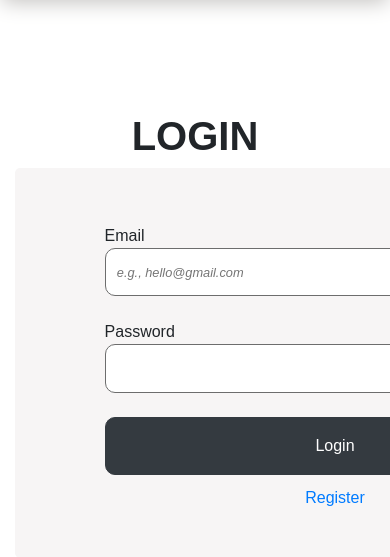
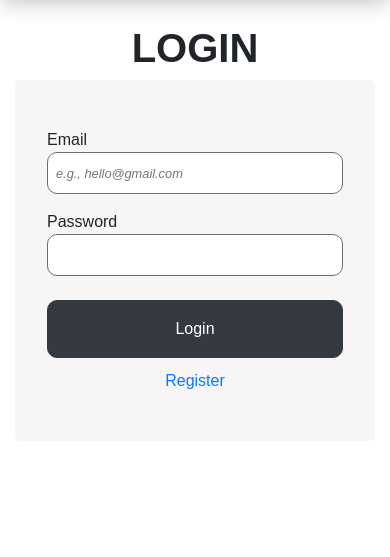
Before and after one commit to Junmiann/online-store, a Flask app: page /login in a window 390 px wide; the page is wider, and only the part inside the window is pictured. Shown: the part 152-709 px from the top of that part. Run offline with Flask 3, Linux system fonts and the light colour scheme; some web fonts are replaced.

Commit message:
Change login page layout
added media query

```diff
--- a/static/css/style.css
+++ b/static/css/style.css
@@ -385,4 +385,46 @@ input[type=number]::-webkit-outer-spin-button {
     .selected-product-info > h2 {
         font-size: 40px;
     }
+
+    /* forms (login and registration) */
+    .forms-container {
+        margin: 1em 0;
+    }
+
+    .form-groups {
+        display: flex;
+        flex-direction: column;
+        margin-bottom: 0.1em;
+    }
+
+    .form-groups > p {
+        display: flex;
+        flex-direction: column;
+        width: 100%;
+        margin: 0;
+    }
+
+    .form {
+        width: 100%;
+        border-radius: 5px;
+    }
+    .form > p {
+        display: flex;
+        flex-direction: column;
+        width: 100%;
+        margin: auto;
+    }
+    .form > p > label,
+    .form-groups > p > label {
+        margin-top: 1em;
+    }
+    .form > p > input,
+    .form-groups > p > input {
+        padding: 0.5em;
+    }
+    .form > .button {
+        width: 100%;
+        margin-top: 1.5em;
+        padding: 1em;
+    }
 }
```
